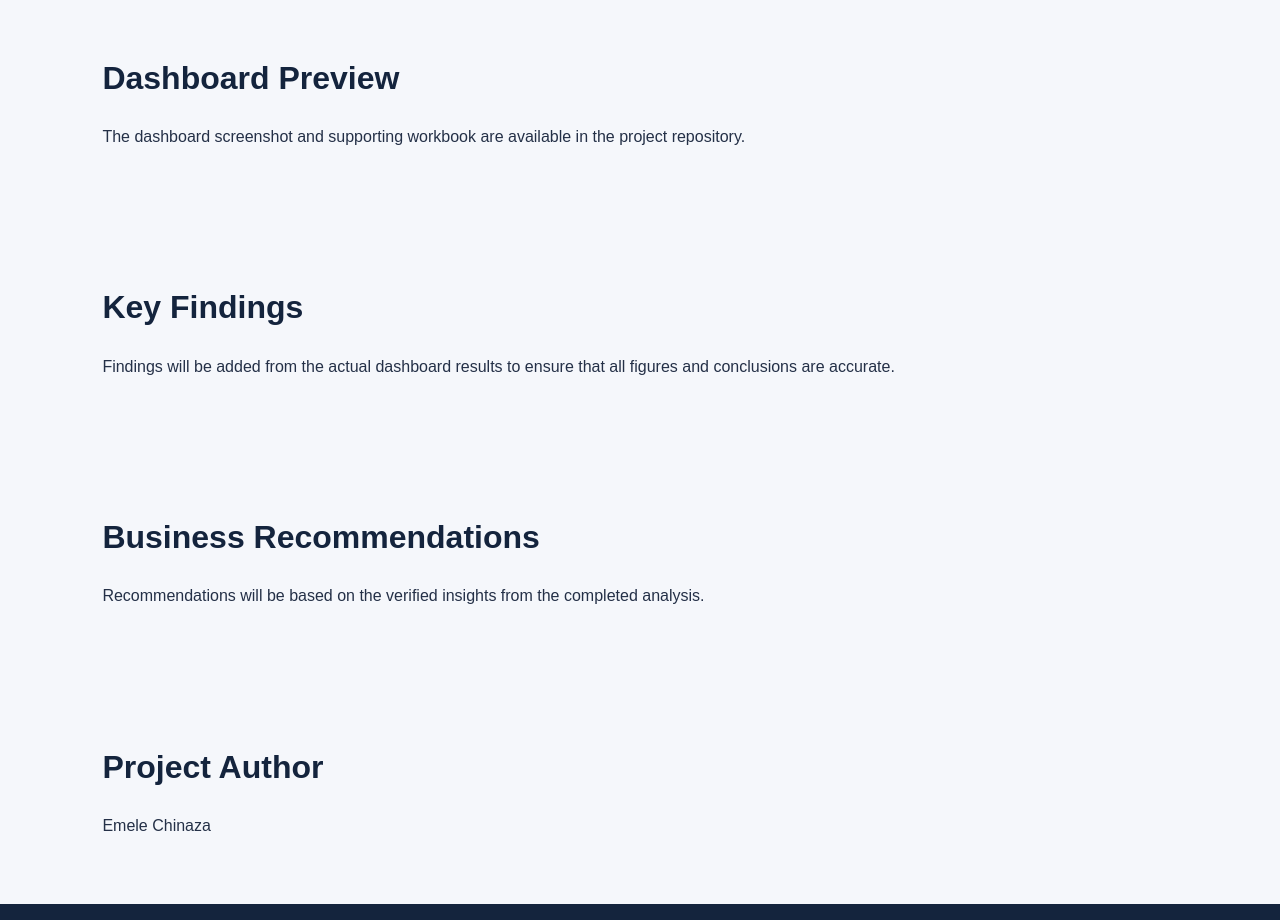
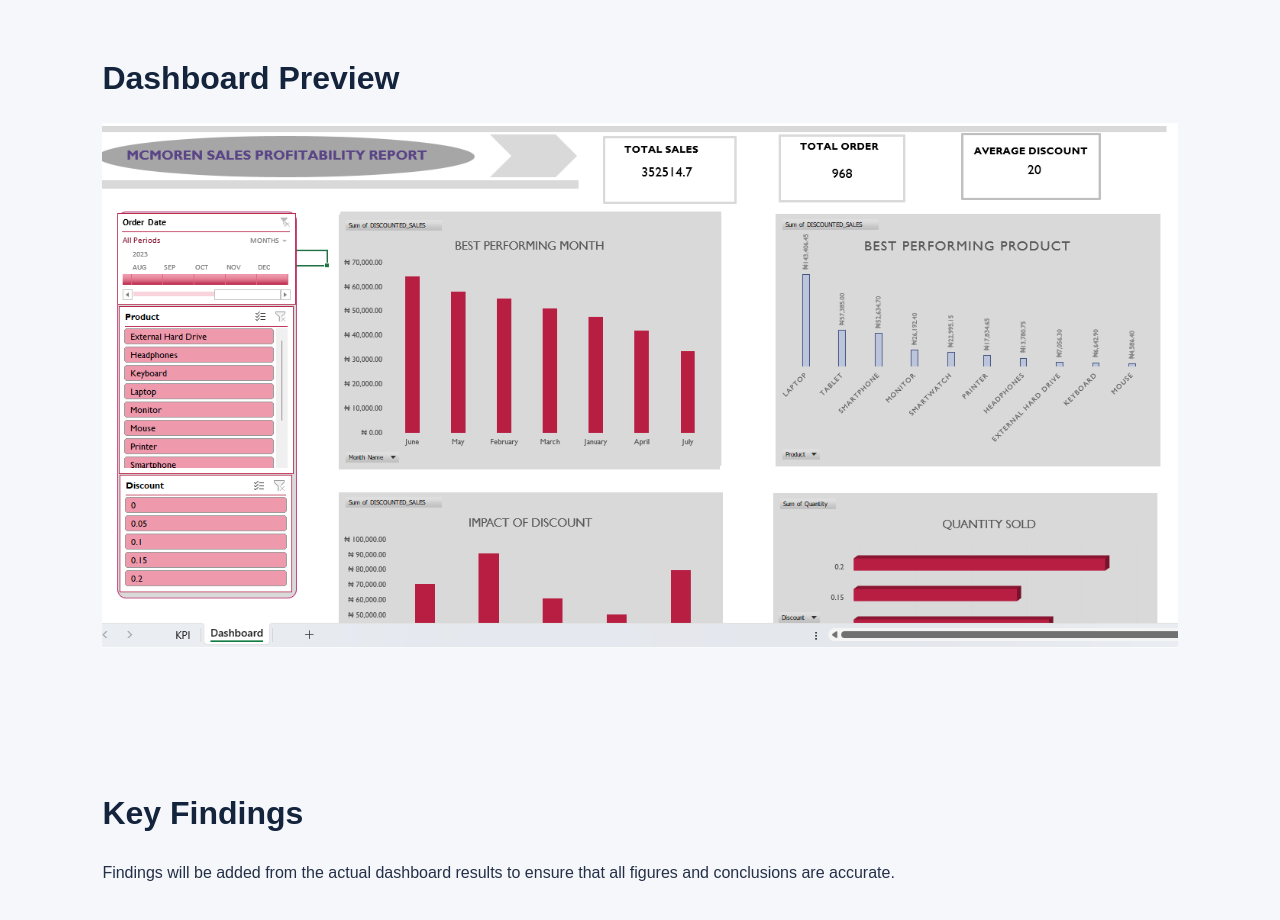
Before and after one commit to emelechinaza33-creator/chinaza-data-analytics-portfolio, a plain HTML site: page project-mcmorren.html in a window 1280 px wide. Shown: the part 1080-2000 px from the top of the page. Drawn offline with Linux system fonts and the light colour scheme.

Commit message:
Update project-mcmorren.html

```diff
--- a/project-mcmorren.html
+++ b/project-mcmorren.html
@@ -43,8 +43,7 @@
     <section>
       <h2>Dashboard Preview</h2>
       <p>
-        The dashboard screenshot and supporting workbook
-        are available in the project repository.
+        <img src="Screenshot 2026-04-20 065625.png" alt="MCMORREN Sales Profitability Dashboard" width="100%">
       </p>
     </section>
 
```
